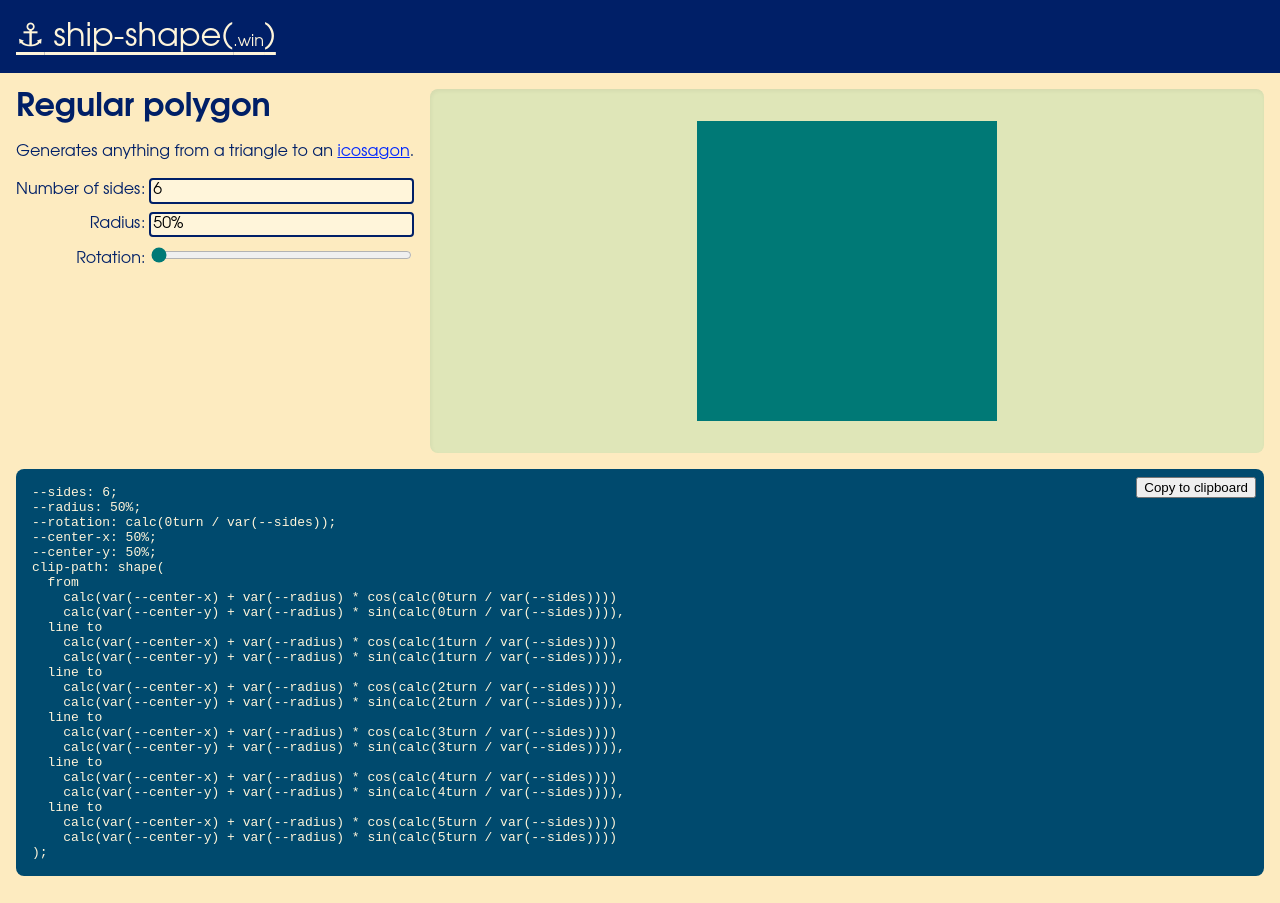
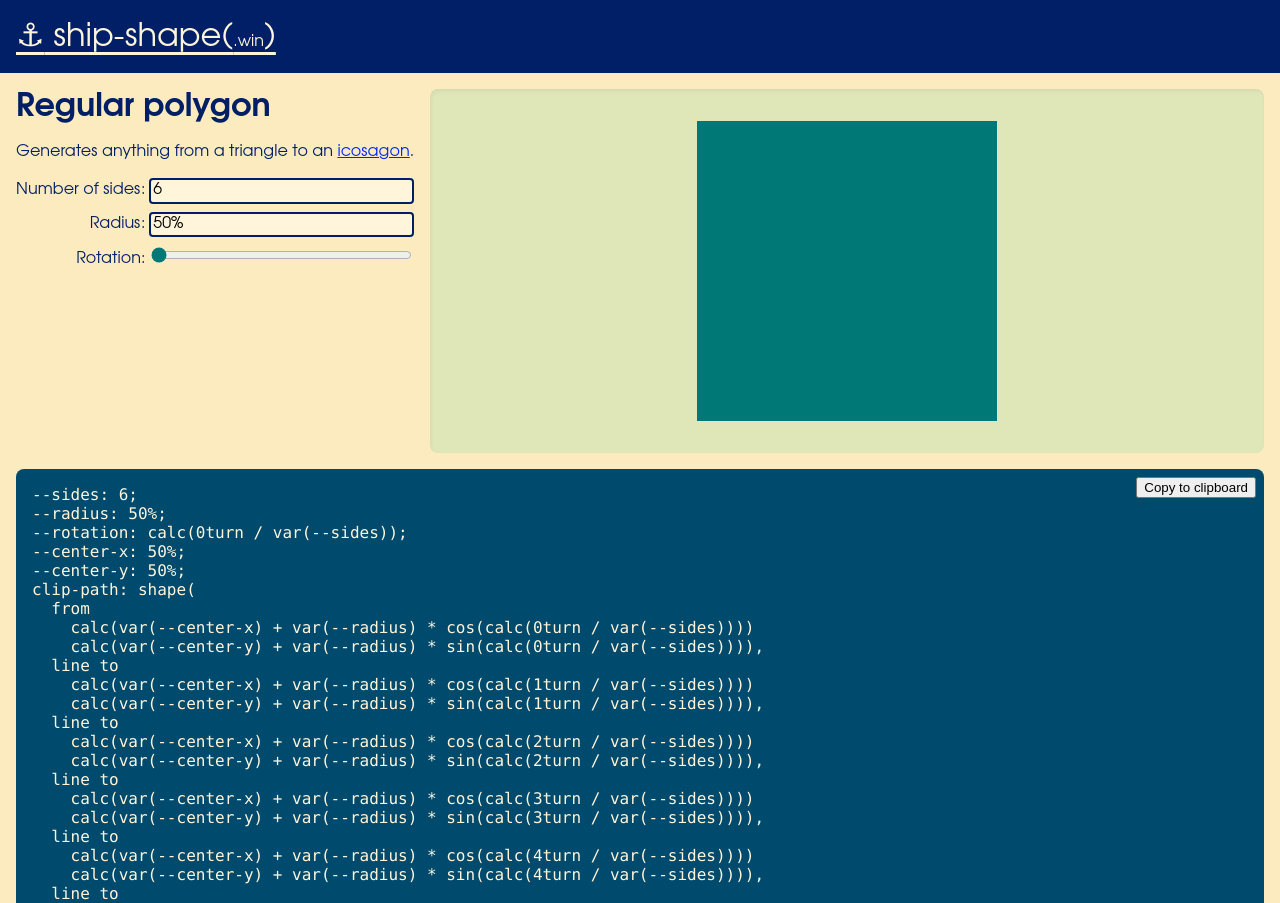
Before and after one commit to PontusHorn/ship-shape.win, a SvelteKit app: page / in a window 1280 px wide. Shown: the top 903 px of the page. Built offline with nearby package versions, Linux system fonts and the light colour scheme.

Commit message:
Nicer monospace font

```diff
--- a/src/routes/core.css
+++ b/src/routes/core.css
@@ -56,4 +56,11 @@
 		outline: 3px solid var(--jade);
 		outline-offset: 1px;
 	}
+
+	pre {
+		/* https://github.com/system-fonts/modern-font-stacks?tab=readme-ov-file#monospace-code */
+		font-family:
+			ui-monospace, 'Cascadia Code', 'Source Code Pro', Menlo, Consolas, 'DejaVu Sans Mono',
+			monospace;
+	}
 }
```
